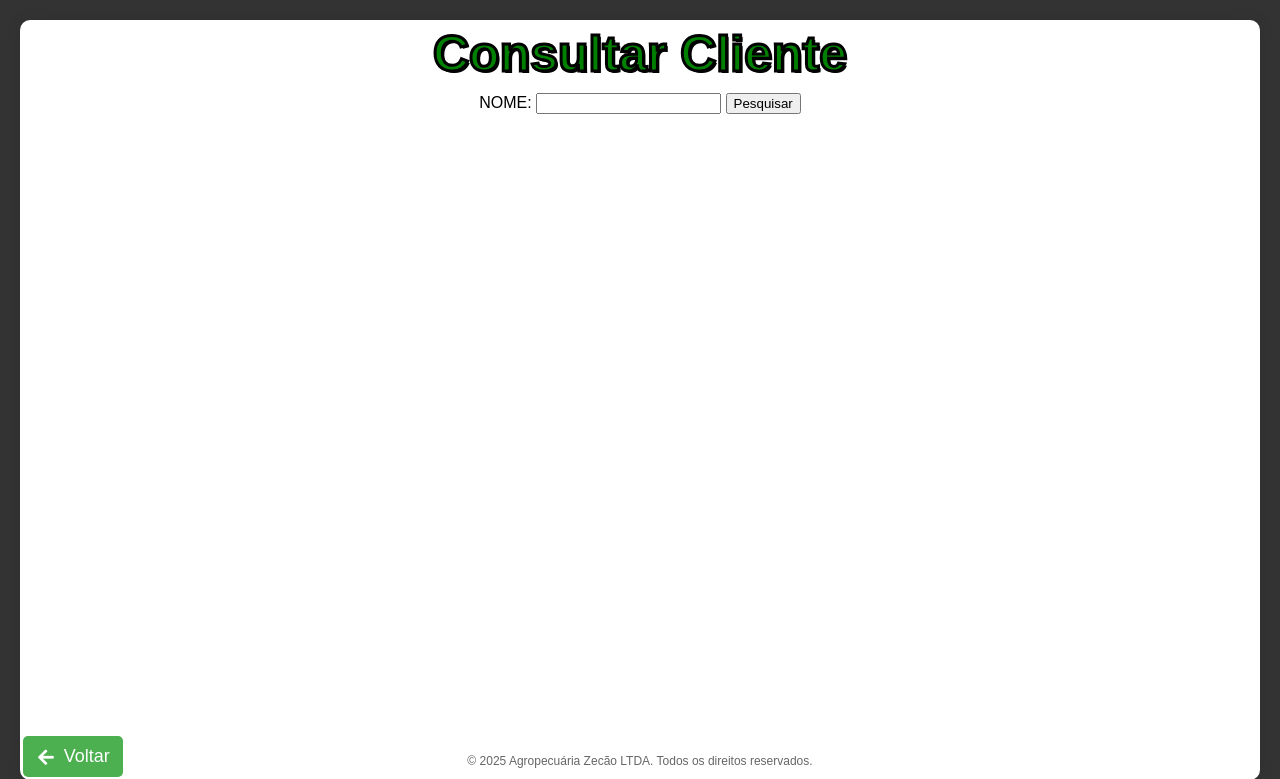
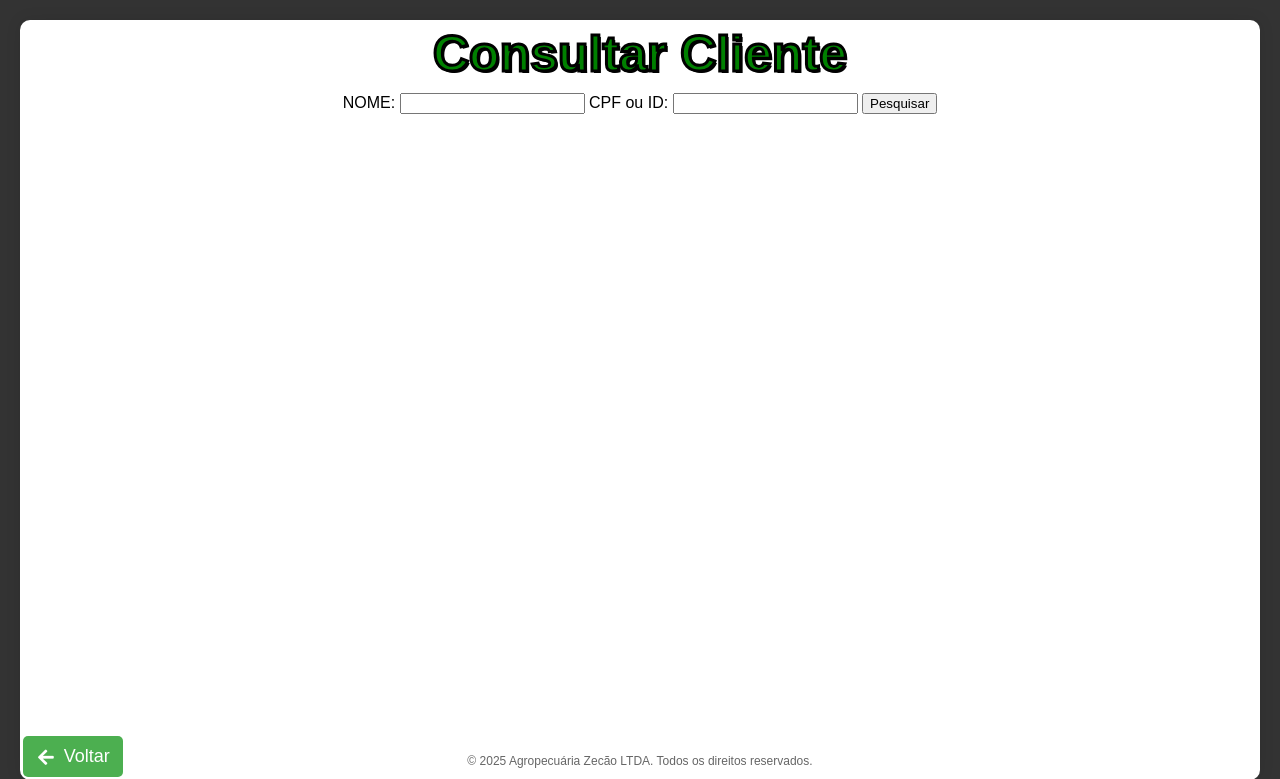
Before and after one commit to murilo813/AgroZecao, a Flask app: page /consulta in a window 1280 px wide. Shown: the top 779 px of the page. Run offline with Flask 3, Linux system fonts and the light colour scheme; the visitor is signed in with stand-in values (Sample User, id 1); a database or web service that is not in the repository returns one stand-in record (values such as "Sample title"); some libraries are stand-ins or nearby versions.

Commit message:
implementação da consulta por id e cpf.

```diff
--- a/routes/consulta.py
+++ b/routes/consulta.py
@@ -80,59 +80,72 @@ def consulta():
             atendimentos = []
 
             if cpf_selecionado:
+                if len(cpf_selecionado) == 11 and cpf_selecionado.isdigit():
+                    query_cliente = """
+                        SELECT cpf_cnpj, nome_cliente, responsavel, bairro
+                        FROM clientes
+                        WHERE cpf_cnpj = %s AND ativo = 'S'
+                    """
+                    cursor.execute(query_cliente, (cpf_selecionado,))
+                    cliente = cursor.fetchone()
+                else:
+                    query_cliente = """
+                        SELECT cpf_cnpj, nome_cliente, responsavel, bairro
+                        FROM clientes
+                        WHERE id_cliente = %s AND ativo = 'S'
+                    """
+                    cursor.execute(query_cliente, (cpf_selecionado,))
+                    cliente = cursor.fetchone()
+
+                    if cliente:
+                        cpf_selecionado = cliente[0]  # Agora usa o cpf_cnpj, não o ID
+                        print(f"CPF selecionado após consulta: {cpf_selecionado}")  # Verifique no log se o CPF está correto
+
+            elif nome:
                 query_cliente = """
                     SELECT cpf_cnpj, nome_cliente, responsavel, bairro
                     FROM clientes
                     WHERE cpf_cnpj = %s AND ativo = 'S'
                 """
-                cursor.execute(query_cliente, (cpf_selecionado,))
+                cursor.execute(query_cliente, (nome,))
                 cliente = cursor.fetchone()
+            if cpf_selecionado and not cpf_selecionado.isdigit():
+                cpf_selecionado = cliente[0]
 
-                cpfs_relacionados = []
-                clientes_relacionados = []
+            cpfs_relacionados = [cpf_selecionado] if cpf_selecionado else []
+            clientes_relacionados = []
 
-                if cliente:
-                    cpfs_relacionados = [cliente[0]]
+            if cliente:
+                cpfs_relacionados = [cliente[0]]
 
-                    query_dublos = """
-                        SELECT cpf_cnpj, nome_cliente, bairro
-                        FROM clientes
-                        WHERE nome_cliente = %s AND ativo = 'S'
-                    """
-                    cursor.execute(query_dublos, (cliente[1],))
-                    clientes_duplicados = cursor.fetchall()
+                query_dublos = """
+                    SELECT cpf_cnpj, nome_cliente, bairro
+                    FROM clientes
+                    WHERE nome_cliente = %s AND ativo = 'S'
+                """
+                cursor.execute(query_dublos, (cliente[1],))
+                clientes_duplicados = cursor.fetchall()
 
-                    if len(clientes_duplicados) > 1:
-                        bairro_selecionado = cliente[3]
+                if len(clientes_duplicados) > 1:
+                    bairro_selecionado = cliente[3]
 
-                    #Esses "relacionados" são clientes que tem relação um ao outro, não exatamente por parentesco mas sim pelas compras e notas, há clientes que compram no nome de outros por conta de financimantos.
-
-                        clientes_com_duplicata = []
-                        for rel_cliente in clientes_duplicados:
-                            if rel_cliente[0] != cliente[0]:
-                                query_relacionados = """
-                                    SELECT cpf_cnpj, nome_cliente, bairro
-                                    FROM clientes
-                                    WHERE responsavel = %s AND ativo = 'S'
-                                """
-                                cursor.execute(query_relacionados, (rel_cliente[0],))
-                                relacionados = cursor.fetchall()
-
-                                for relacionado in relacionados:
-                                    if relacionado[1] in [cliente[1] for cliente in clientes_duplicados if cliente[0] != cliente[0]]:
-                                        clientes_com_duplicata.append(relacionado)
-
-                        if clientes_com_duplicata:
-                            clientes_relacionados = clientes_com_duplicata
-                        else:
+                    clientes_com_duplicata = []
+                    for rel_cliente in clientes_duplicados:
+                        if rel_cliente[0] != cliente[0]:
                             query_relacionados = """
                                 SELECT cpf_cnpj, nome_cliente, bairro
                                 FROM clientes
                                 WHERE responsavel = %s AND ativo = 'S'
                             """
-                            cursor.execute(query_relacionados, (cliente[2],))
-                            clientes_relacionados = cursor.fetchall()
+                            cursor.execute(query_relacionados, (rel_cliente[0],))
+                            relacionados = cursor.fetchall()
 
+                            for relacionado in relacionados:
+                                if relacionado[1] in [cliente[1] for cliente in clientes_duplicados if cliente[0] != cliente[0]]:
+                                    clientes_com_duplicata.append(relacionado)
+
+                    if clientes_com_duplicata:
+                        clientes_relacionados = clientes_com_duplicata
                     else:
                         query_relacionados = """
                             SELECT cpf_cnpj, nome_cliente, bairro
@@ -142,7 +155,16 @@ def consulta():
                         cursor.execute(query_relacionados, (cliente[2],))
                         clientes_relacionados = cursor.fetchall()
 
-                    atendimentos_filtrados = carregar_atendimentos(cpf_selecionado, [cliente[0] for cliente in clientes_relacionados])
+                else:
+                    query_relacionados = """
+                        SELECT cpf_cnpj, nome_cliente, bairro
+                        FROM clientes
+                        WHERE responsavel = %s AND ativo = 'S'
+                    """
+                    cursor.execute(query_relacionados, (cliente[2],))
+                    clientes_relacionados = cursor.fetchall()
+
+                atendimentos_filtrados = carregar_atendimentos(cpf_selecionado, [cliente[0] for cliente in clientes_relacionados])
 
                 if cliente:
                     query_notas = """
@@ -184,6 +206,8 @@ def consulta():
                     atendimentos_deduplicados = list({f"{atd['cpf_cnpj']}_{atd['data_atendimento']}": atd for atd in atendimentos_combinados}.values())
 
                     cliente_detalhes["atendimentos"] = atendimentos_deduplicados
+
+                    print(f"CPF Selecionado para consultar as notas: {cpf_selecionado}")
 
                     cursor.execute(query_notas, (cpf_selecionado, data_hoje))
                     notas = cursor.fetchall()
@@ -258,6 +282,7 @@ def consulta():
                     cliente_detalhes['total_a_receber'] = f"R$ {total_a_receber:,.2f}".replace(',', 'X').replace('.', ',').replace('X', '.')
 
                     clientes = [(cpf_cliente, nome_cliente)] + clientes_relacionados
+                    print(f"Notas em aberto para {cpf_cliente}: {notas}")  # Debugging
 
                     return render_template(
                         'consulta.html',
--- a/templates/consulta.html
+++ b/templates/consulta.html
@@ -13,7 +13,9 @@
             <h1 class="titulo">Consultar Cliente</h1>
             <form method="POST" action="/consulta">
                 <label for="nome">NOME:</label>
-                <input type="text" id="nome" name="nome" required>
+                <input type="text" id="nome" name="nome">
+                <label for="nome">CPF ou ID:</label>
+                <input type="text" id="cpf" name="cpf_selecionado">
                 <button type="submit" class="botao-pesquisar">Pesquisar</button>
             </form>
             <div>
```
